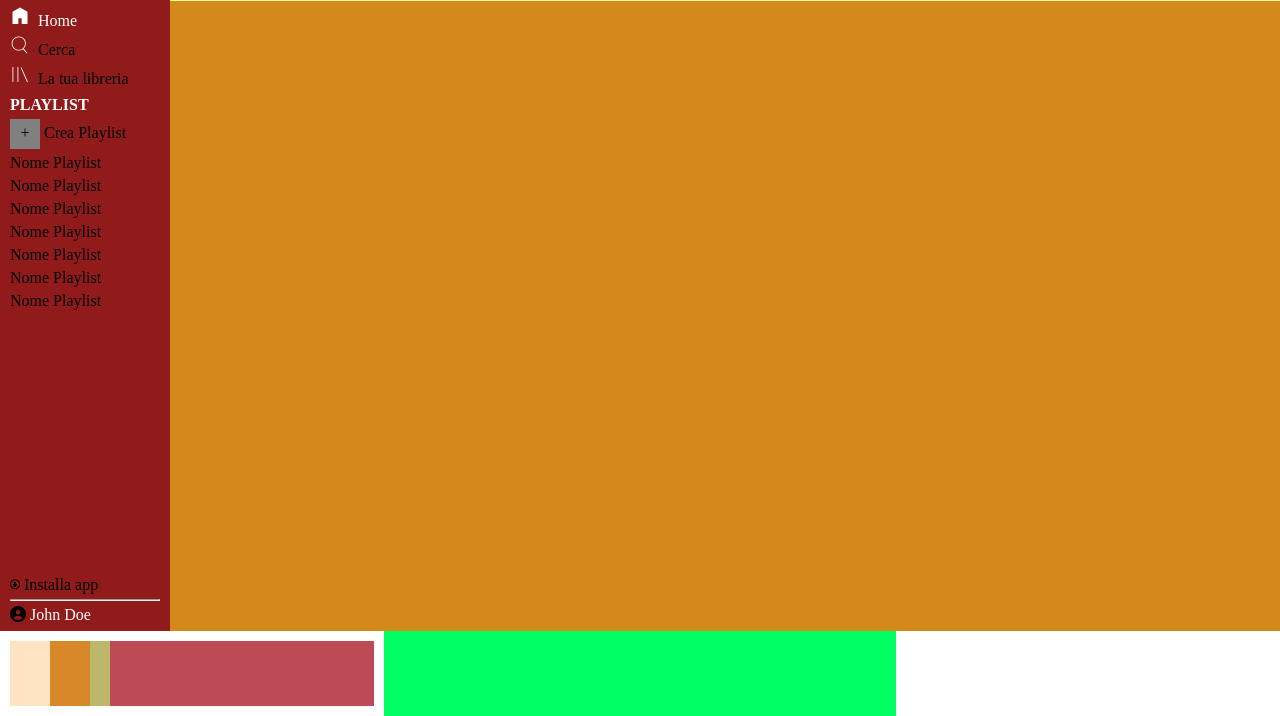
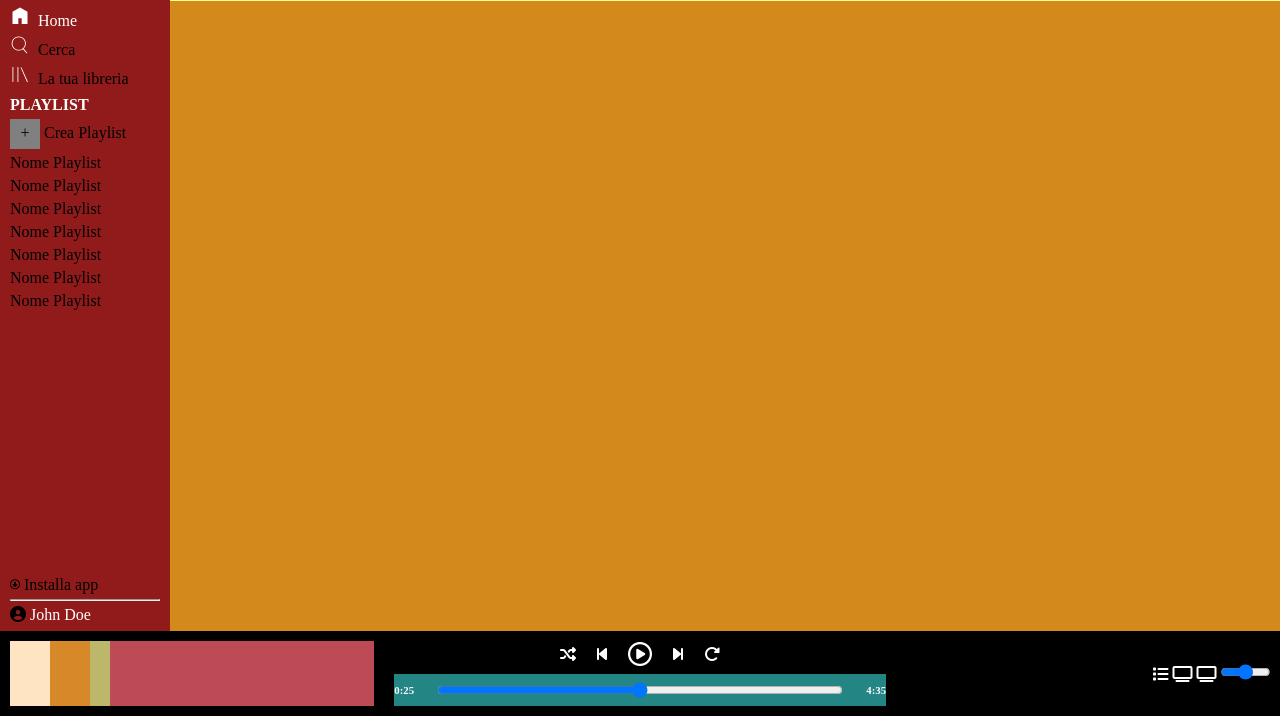
Before and after one commit to alb1994/html-css-spotifyweb, a plain HTML site: page index.html in a window 1280 px wide. Shown: the part 84-800 px from the top of the page. Drawn offline with Linux system fonts and the light colour scheme.

Commit message:
fine struttura footer

```diff
--- a/css/style.css
+++ b/css/style.css
@@ -127,11 +127,19 @@ li{
     list-style-type: none;
     padding-top: 5px;
 }
+h6{
+    position: absolute;
+    top: 50%;
+    right: 0%;
+    transform: translate(0%, -50%);
+}
 /*inizo struttura di footer*/
 .content-footer{
     width: 100%;
     height: 100%;
     display: flex;
+    color: white;
+    background-color: black;
 }
 .song{
     width: 30%;
@@ -141,15 +149,19 @@ li{
 .player{
     width: 40%;
     height: 100%;
-    background-color: rgb(0, 255, 98);
+    display: flex;
+    flex-direction: column;
 }
 .volume{
     width: 30%;
     height: 100%;
-    display: flex;
+    position: relative;
 }
 .mar-footer{
     padding: 10px 10px 10px 10px;
+}
+.li-inline{
+    display: inline;
 }
 /* inizio contenuto song */
 /* inizio macro*/
@@ -182,10 +194,53 @@ li{
 }
 /* fine contenuto song */
 /* inizio contenuto player*/
+/* inizio macro*/
+.player-top{
+    width: 100%;
+    height: 50%;
+    background-color: black;
+}
+.player-bottom{
+    width: 100%;
+    height: 50%;
+    background-color: rgb(36, 133, 133);
+    display: flex
+}
+/* fine macro*/
+#ul-player{
+    width: 160px;
+    margin: 0 auto;
+    height: 100%;
+    display: flex;
+    justify-content: space-between;
+}
+.player-bottom-1-3{
+    width: 20px;
+    height: 100%;
+    position: relative;
+}
+.player-bottom-2-3{
+    width: calc(100% - 40px);
+    height: 100%;
+    display: flex;
+}
 
+#minutaggio{
+    margin: 0 auto;
+    width: 90%;
+}
 /* fine contenuto player*/
 /* inizio contenuto volume*/
 
+#ul-volume{
+    position: absolute;
+    top: 50%;
+    right: 0%;
+    transform: translate(-8%, -50%);
+}
+#volume{
+    width: 50px;
+}
 /* fine contenuto volume*/
 
 /*fine struttura di footer*/
--- a/index.html
+++ b/index.html
@@ -90,10 +90,34 @@
                 </div>
             </div><!--fine 1/3 footer-->
             <div class="player mar-footer"><!-- inizio 2/3 footer-->
-
+                <div class="player-top">
+                    <ul id="ul-player">
+                        <li class="li-inline"><a href="#"><i class="fa-solid fa-shuffle" style="color: #ffffff;"></i></a></li>
+                        <li class="li-inline"><a href="#"><i class="fa-solid fa-backward-step" style="color: #ffffff;"></i></a></li>
+                        <li class="li-inline"><a href="#"><i class="fa-regular fa-circle-play fa-xl" style="color: #ffffff;"></i></a></li>
+                        <li class="li-inline"><a href="#"><i class="fa-solid fa-forward-step" style="color: #ffffff;"></i></a></li>
+                        <li class="li-inline"><a href="#"><i class="fa-solid fa-rotate-right" style="color: #ffffff;"></i></a></li>
+                    </ul>
+                </div>
+                <div class="player-bottom">
+                    <div class="player-bottom-1-3">
+                        <h6>0:25</h6>
+                    </div>
+                    <div class="player-bottom-2-3">
+                        <input type="range" id="minutaggio">
+                    </div>
+                    <div class="player-bottom-1-3">
+                       <h6>4:35</h6>
+                    </div>
+                </div>
             </div><!--fine 2/3 footer-->
             <div class="volume mar-footer"><!-- inizio 3/3 footer-->
-
+                <ul id="ul-volume">
+                    <li class="li-inline"><a href="#"><i class="fa-solid fa-list fa_2xs" style="color: #ffffff;"></i></a></li>
+                    <li class="li-inline"><a href="#"><i class="fa-solid fa-tv" style="color: #ffffff;"></i></a></li>
+                    <li class="li-inline"><a href="#"><i class="fa-solid fa-tv" style="color: #ffffff;"></i></a></li>
+                    <li class="li-inline"></li><input type="range" id="volume"></li>
+                </ul>
             </div><!--fine 3/3 footer-->
         </div><!--fine contenuto footer-->
     </footer><!--fine footer-->
```
